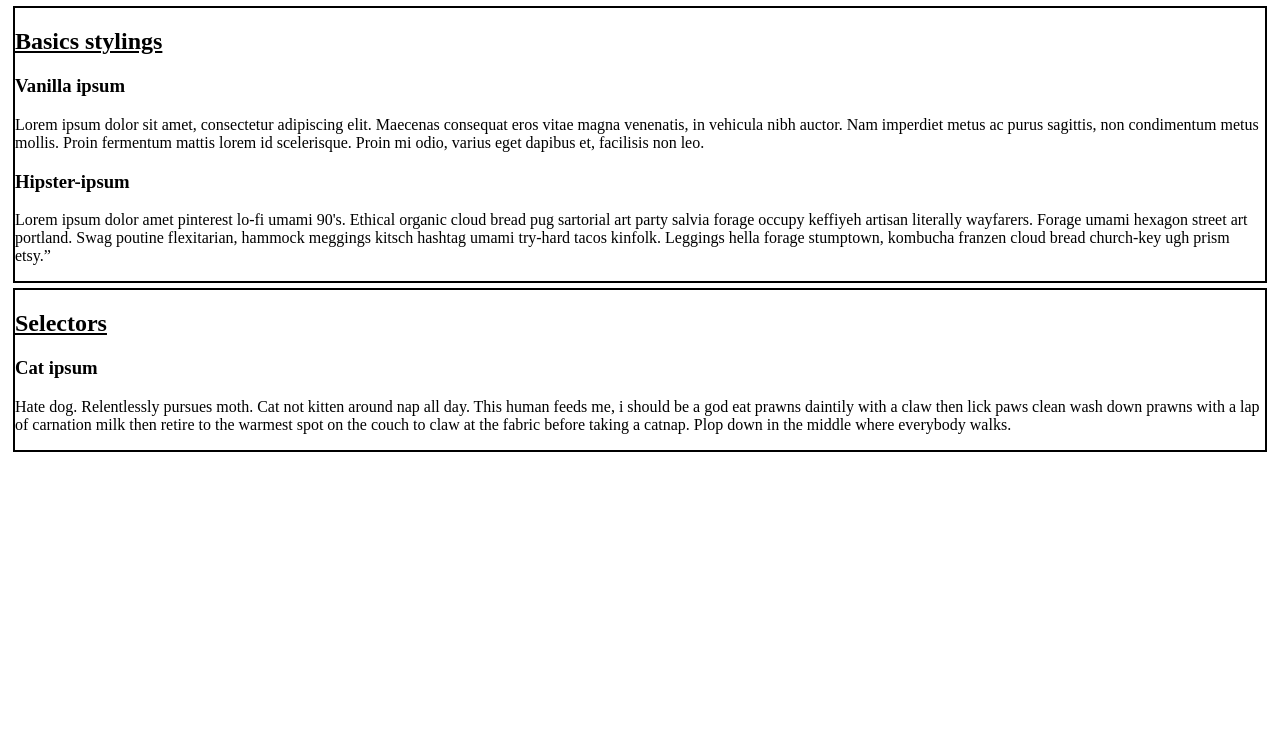
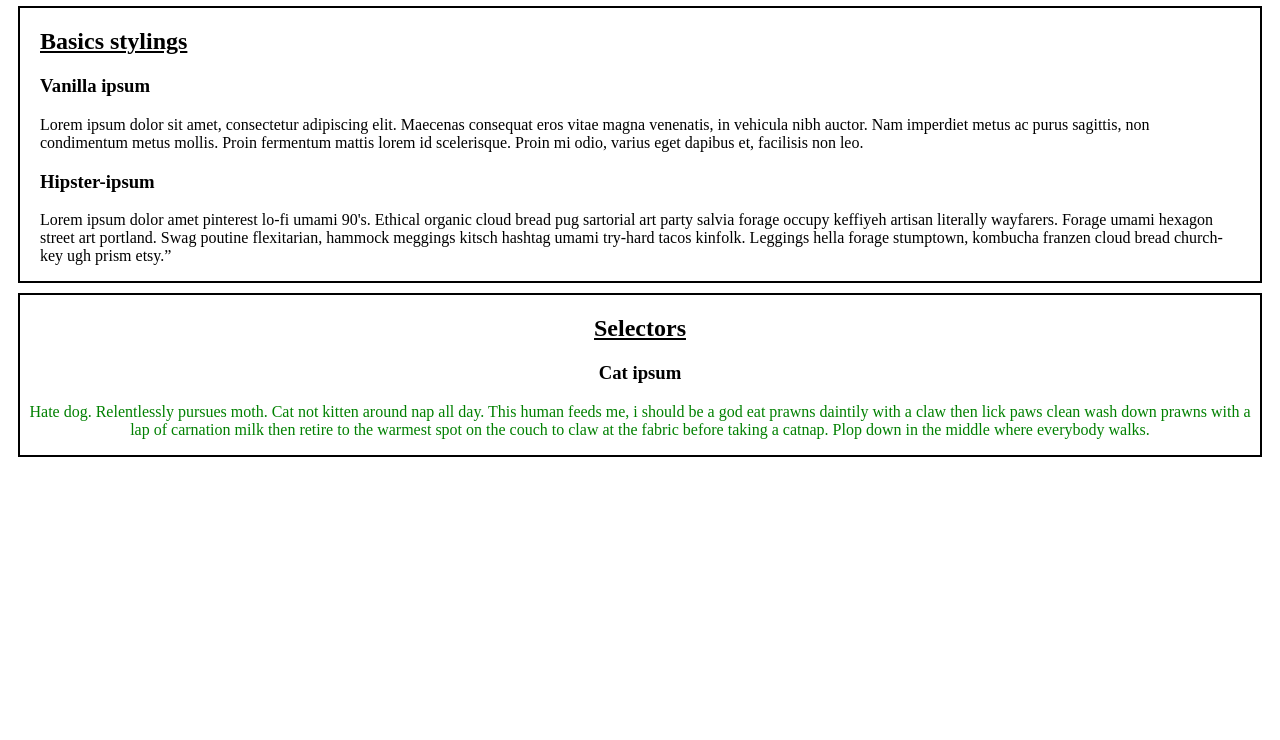
Before and after one commit to Steve-3PO/css-practice, a plain HTML site: page index.html in a window 1280 px wide. Shown: the part 60-800 px from the top of the page. Drawn offline with Linux system fonts and the light colour scheme.

Commit message:
finishing up layout

```diff
--- a/index.html
+++ b/index.html
@@ -8,28 +8,28 @@
 </head>
 <body>
     <header>
-        <h1>Hello CSS!</h1>
+        <h1 class="padding">Hello CSS!</h1>
     </header>
 
     <main>
         <div>
-            <h2>Basics stylings</h2>
+            <h2 class="padding">Basics stylings</h2>
 
-            <h3>Vanilla ipsum</h3>
+            <h3 class="padding">Vanilla ipsum</h3>
 
-            <p>Lorem ipsum dolor sit amet, consectetur adipiscing elit. Maecenas consequat eros vitae magna venenatis, in vehicula nibh auctor. Nam imperdiet metus ac purus sagittis, non condimentum metus mollis. Proin fermentum mattis lorem id scelerisque. Proin mi odio, varius eget dapibus et, facilisis non leo.</p>
+            <p class="padding">Lorem ipsum dolor sit amet, consectetur adipiscing elit. Maecenas consequat eros vitae magna venenatis, in vehicula nibh auctor. Nam imperdiet metus ac purus sagittis, non condimentum metus mollis. Proin fermentum mattis lorem id scelerisque. Proin mi odio, varius eget dapibus et, facilisis non leo.</p>
 
-            <h3>Hipster-ipsum</h3>
+            <h3 class="padding">Hipster-ipsum</h3>
 
-            <p>Lorem ipsum dolor amet pinterest lo-fi umami 90's. Ethical organic cloud bread pug sartorial art party salvia forage occupy keffiyeh artisan literally wayfarers. Forage umami hexagon street art portland. Swag poutine flexitarian, hammock meggings kitsch hashtag umami try-hard tacos kinfolk. Leggings hella forage stumptown, kombucha franzen cloud bread church-key ugh prism etsy.”</p>
+            <p class="padding">Lorem ipsum dolor amet pinterest lo-fi umami 90's. Ethical organic cloud bread pug sartorial art party salvia forage occupy keffiyeh artisan literally wayfarers. Forage umami hexagon street art portland. Swag poutine flexitarian, hammock meggings kitsch hashtag umami try-hard tacos kinfolk. Leggings hella forage stumptown, kombucha franzen cloud bread church-key ugh prism etsy.”</p>
         </div>
 
         <div>
-            <h2>Selectors</h2>
+            <h2 class="centered-text">Selectors</h2>
 
-            <h3>Cat ipsum</h3>
+            <h3 class="centered-text">Cat ipsum</h3>
 
-            <p>Hate dog. Relentlessly pursues moth. Cat not kitten around nap all day. This human feeds me, i should be a god eat prawns daintily with a claw then lick paws clean wash down prawns with a lap of carnation milk then retire to the warmest spot on the couch to claw at the fabric before taking a catnap. Plop down in the middle where everybody walks.</p>
+            <p class="green-text centered-text">Hate dog. Relentlessly pursues moth. Cat not kitten around nap all day. This human feeds me, i should be a god eat prawns daintily with a claw then lick paws clean wash down prawns with a lap of carnation milk then retire to the warmest spot on the couch to claw at the fabric before taking a catnap. Plop down in the middle where everybody walks.</p>
         </div>
     </main>
 
--- a/styles.css
+++ b/styles.css
@@ -7,7 +7,20 @@ h2 {
     text-decoration: underline;
 }
 
+.padding {
+    padding-left: 20px;
+    padding-right: 20px;
+}
+
 div {
     border: 2px solid black;
-    margin: 5px;
+    margin: 10px;
 }
+
+.green-text {
+    color: green;
+}
+
+.centered-text {
+    text-align: center;
+}
```
